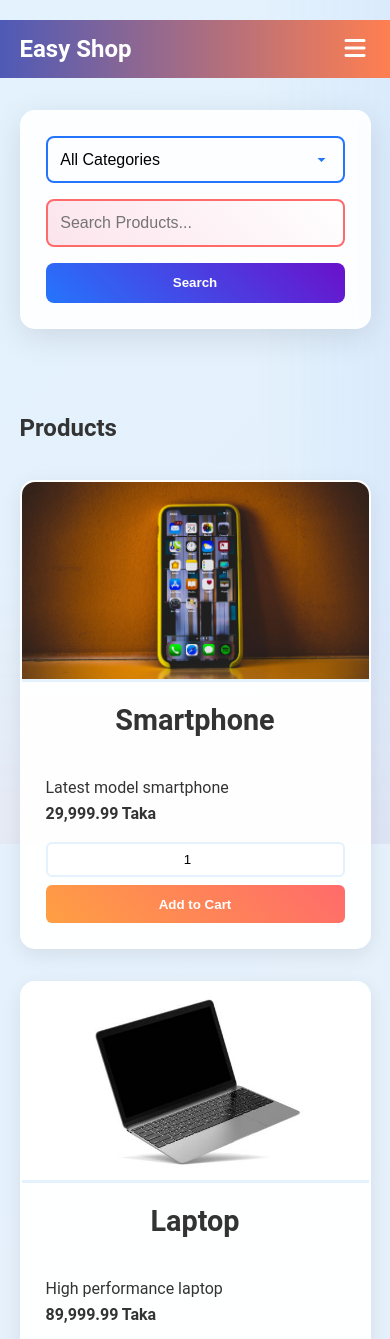
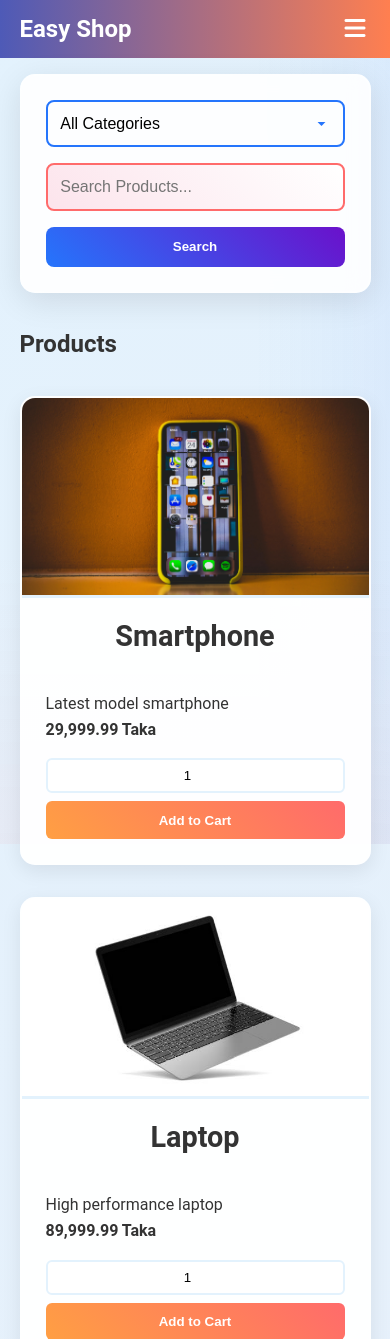
Before and after one commit to Fuad-Khan/Online-Super-Shop-Website, a PHP site: page / in a window 390 px wide. Shown: the top 1339 px of the page. Run offline with PHP 8.4, Linux system fonts and the light colour scheme; data comes from the database, SQL or seed files in the repository.

Commit message:
Changes to be committed: 	modified:   css/footer.css 	modified:   css/header.css 	modified:   styles.css

```diff
--- a/css/footer.css
+++ b/css/footer.css
@@ -148,9 +148,7 @@ footer p {
 }
 
 @media (max-width: 480px) {
-    body {
-        padding-top: 20px;
-    }
+
 
     #about-us, #contact {
         padding: 15px;
--- a/css/header.css
+++ b/css/header.css
@@ -109,6 +109,15 @@ header {
     .logo h1 {
         font-size: 1.5rem;
     }
+
+    .menu-toggle {
+        display: block;
+    }
+
+    .nav-menu a {
+        padding: 10px 15px;
+    }
+
 }
 
 /* Small Phone Optimization */
--- a/styles.css
+++ b/styles.css
@@ -40,7 +40,7 @@
   .search-bar-container {
     width: 90%;
     max-width: 1200px;
-    margin: 2rem auto;
+    margin: 1rem auto;
     padding: 1.5rem;
     background: rgba(255, 255, 255, 0.9);
     border-radius: 15px;
@@ -98,7 +98,7 @@
   /* Products Grid */
   /* ---------------------------- */
   #products {
-    padding: 3rem 5%;
+    padding: 1rem 5%;
     max-width: 100%;
     margin: 0 auto;
   }
```
